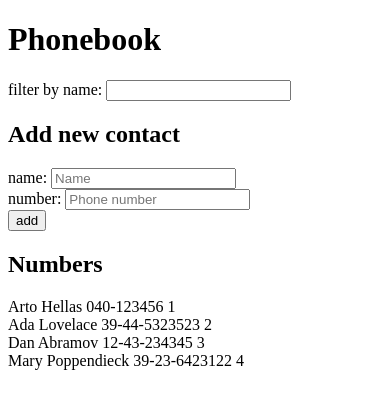
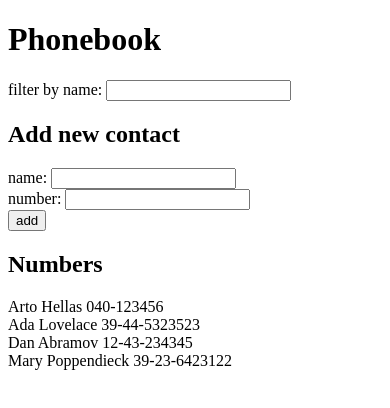
Before and after one commit to IvanFrade/fullstackopen, a React (Create React App) app in the folder part2/phonebook/: page / in a window 390 px wide. Shown: the top 408 px of the page. Built offline with nearby package versions, Linux system fonts and the light colour scheme.

Commit message:
Exercise 2.10
Phonebook, part 5

```diff
--- a/part2/phonebook/src/App.js
+++ b/part2/phonebook/src/App.js
@@ -1,4 +1,7 @@
 import React, { useState } from 'react'
+import Filter from './components/Filter'
+import PersonForm from './components/PersonForm'
+import Persons from './components/Persons'
 
 const App = () => {
   const [persons, setPersons] = useState([
@@ -35,36 +38,16 @@ const App = () => {
   return (
     <div>
       <h1>Phonebook</h1>
-      <div>
-        filter by name: <input
-          value={filter}
-          onChange={handleFilterChange}
-        />
-      </div>
+      <Filter filter={filter} handle={handleFilterChange} />
       <h2>Add new contact</h2>
-      <form onSubmit={addPerson}>
-        <div>
-          name: <input
-            value={newName}
-            onChange={handleNameChange}
-            placeholder="Name"
-          /><br />
-          number: <input
-            value={newNumber}
-            onChange={handleNumberChange}
-            placeholder="Phone number"
-          />
-        </div>
-        <button type="submit">add</button>
-      </form>
+      <PersonForm addPerson={addPerson}
+                  newName={newName}
+                  handleNameChange={handleNameChange}
+                  newNumber={newNumber}
+                  handleNumberChange={handleNumberChange}
+      />
       <h2>Numbers</h2>
-      <div>
-        {persons.filter(person =>
-                  person.name.toLowerCase().includes(filter))
-                .map(person =>
-                  <div key={person.id}>{person.name} {person.number} {person.id}</div>
-        )}
-      </div>
+      <Persons persons={persons} filter={filter} />
     </div>
   )
 }
--- /dev/null
+++ b/part2/phonebook/src/components/Filter.js
@@ -0,0 +1,12 @@
+import React from "react"
+
+const Filter = ({ filter, handle }) => (
+    <div>
+      filter by name: <input
+        value={filter}
+        onChange={handle}
+      />
+    </div>
+)
+
+export default Filter
--- /dev/null
+++ b/part2/phonebook/src/components/InputForm.js
@@ -0,0 +1,7 @@
+import React from "react";
+
+const InputForm = ({ value, onChangeFunction }) => (
+    <input value={value} onChange={onChangeFunction} />
+)
+
+export default InputForm
--- /dev/null
+++ b/part2/phonebook/src/components/Person.js
@@ -0,0 +1,5 @@
+import React from "react";
+
+const Person = ({ person }) => <div>{person.name} {person.number}</div>
+
+export default Person
--- /dev/null
+++ b/part2/phonebook/src/components/PersonForm.js
@@ -0,0 +1,14 @@
+import React from "react";
+import InputForm from "./InputForm";
+
+const PersonForm = (props) => (
+    <form onSubmit={props.addPerson}>
+      <div>
+        name: <InputForm value={props.newName} onChangeFunction={props.handleNameChange} /><br />
+        number: <InputForm value={props.newNumber} onChangeFunction={props.handleNumberChange} />
+      </div>
+      <button type="submit">add</button>
+    </form>
+)
+
+export default PersonForm
--- /dev/null
+++ b/part2/phonebook/src/components/Persons.js
@@ -0,0 +1,14 @@
+import React from "react"
+import Person from "./Person"
+
+const Persons = ({ persons, filter }) => (
+    <div>
+      {persons.filter(person =>
+                person.name.toLowerCase().includes(filter))
+                .map(person =>
+                  <Person key={person.id} person={person} />
+                )}
+    </div>
+)
+
+export default Persons
```
